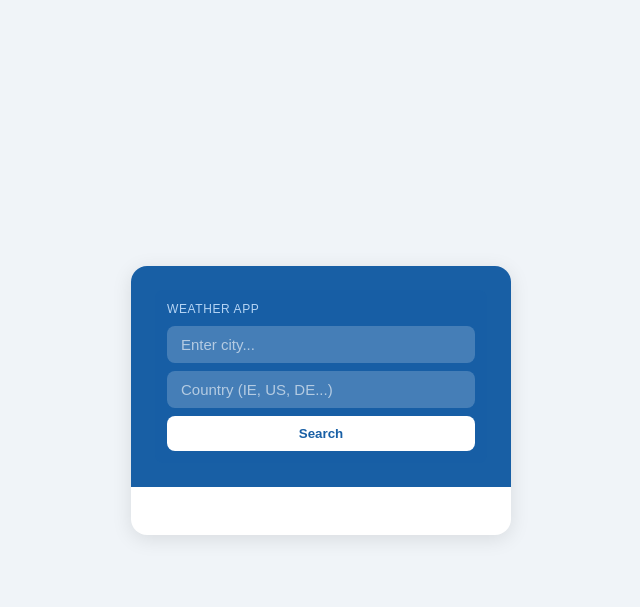
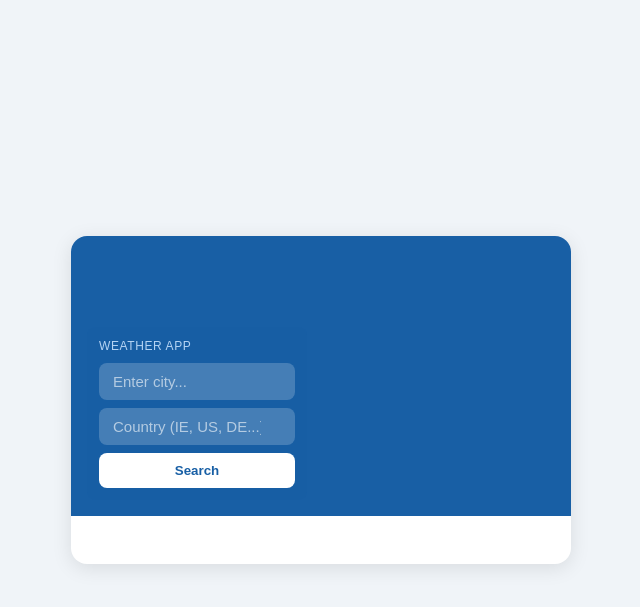
Before and after one commit to Slavon777777777/weather-app, a Flask app: page / in a window 1280 px wide. Shown: the top 607 px of the page, without its empty margins (319-959 px from the left). Run offline with Flask 3, Linux system fonts and the light colour scheme.

Commit message:
redesign header layout

```diff
--- a/templates/index.html
+++ b/templates/index.html
@@ -16,21 +16,26 @@
             background: white;
             border-radius: 16px;
             overflow: hidden;
-            width: 380px;
+            width: 500px;
             box-shadow: 0 4px 20px rgba(0,0,0,0.1);
         }
         .header {
             background: #185FA5;
-            padding: 24px;
+            min-height: 280px;
             background-size: cover;
             background-position: center;
+            position: relative;
         }
         .header-overlay {
-            background: rgba(24,95,165,0.7);
+            position: absolute;
+            bottom: 16px;
+            left: 16px;
+            background: rgba(24,95,165,0.65);
             border-radius: 8px;
             padding: 12px;
+            width: 220px;
         }
-        .header p {
+        .header-overlay p {
             color: #B5D4F4;
             font-size: 12px;
             letter-spacing: 0.05em;
```
